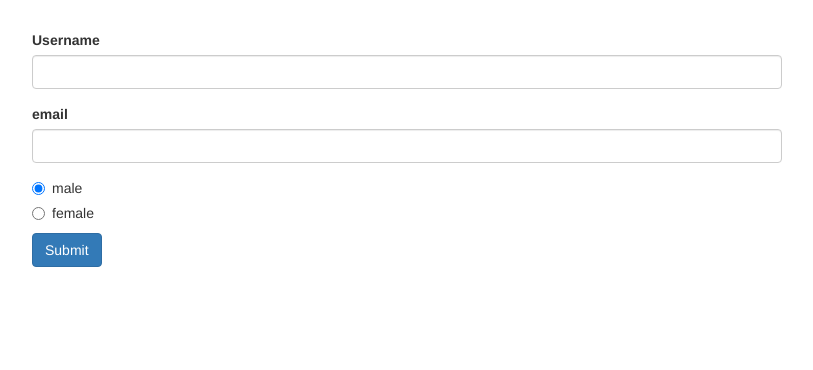
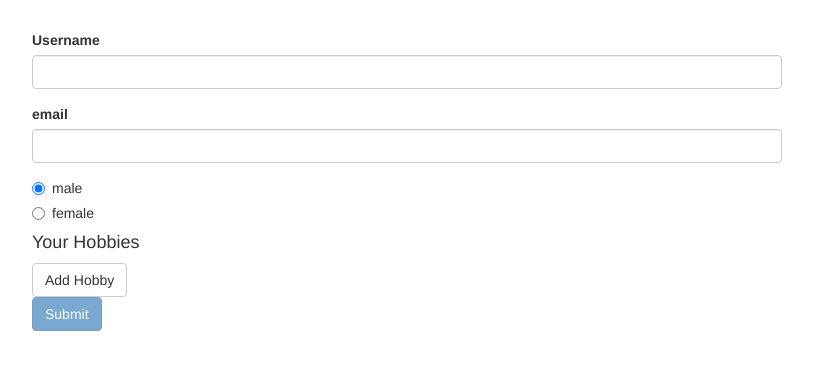
Before and after one commit to techraiders/reactive-forms, an Angular app: page / in a window 1280 px wide. Shown: the top 370 px of the page, without its empty margins (233-1046 px from the left). Built offline with nearby package versions, Linux system fonts and the light colour scheme.

Commit message:
Dynamically adds reactive array of form controls.

```diff
--- a/src/app/app.component.html
+++ b/src/app/app.component.html
@@ -43,10 +43,19 @@
             }}
           </label>
         </div>
+
+        <div formArrayName="hobbies">
+          <h4>Your Hobbies</h4>
+          <button class="btn btn-default" type="button" (click)="onAddHobby()">Add Hobby</button>
+          <div class="form-group" *ngFor="let hobby of signupForm.get('hobbies').controls; let i = index;">
+            <input type="text" class="form-control" [formControlName]="i">
+          </div>
+        </div>
+
         <div *ngIf="signupForm.invalid && signupForm.touched">
           Please enter valid data.
         </div>
-        <button class="btn btn-primary" type="submit">Submit</button>
+        <button class="btn btn-primary" type="submit" [disabled]="signupForm.invalid">Submit</button>
       </form>
     </div>
   </div>
--- a/src/app/app.component.ts
+++ b/src/app/app.component.ts
@@ -1,5 +1,5 @@
 import { Component, OnInit } from "@angular/core";
-import { FormGroup, FormControl, Validators } from "@angular/forms";
+import { FormGroup, FormControl, Validators, FormArray } from "@angular/forms";
 
 @Component({
   selector: "app-root",
@@ -19,8 +19,16 @@ export class AppComponent implements OnInit {
         ]),
         email: new FormControl(null, [Validators.required, Validators.email])
       }),
-      gender: new FormControl("male")
+      gender: new FormControl("male"),
+      hobbies: new FormArray([
+
+      ])
     });
+  }
+
+  onAddHobby () {
+    const control = new FormControl(null, Validators.required);
+    (<FormArray>this.signupForm.get('hobbies')).push(control);
   }
 
   onSubmit() {
```
